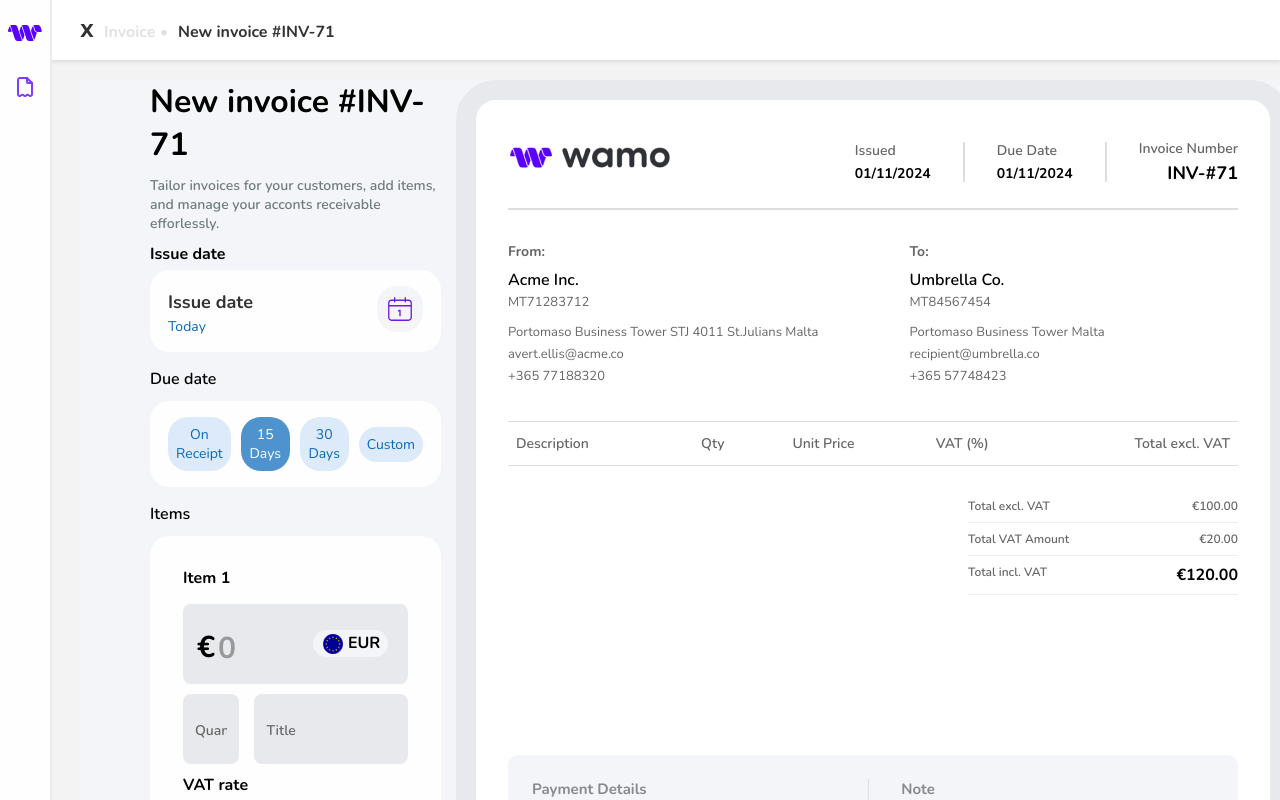
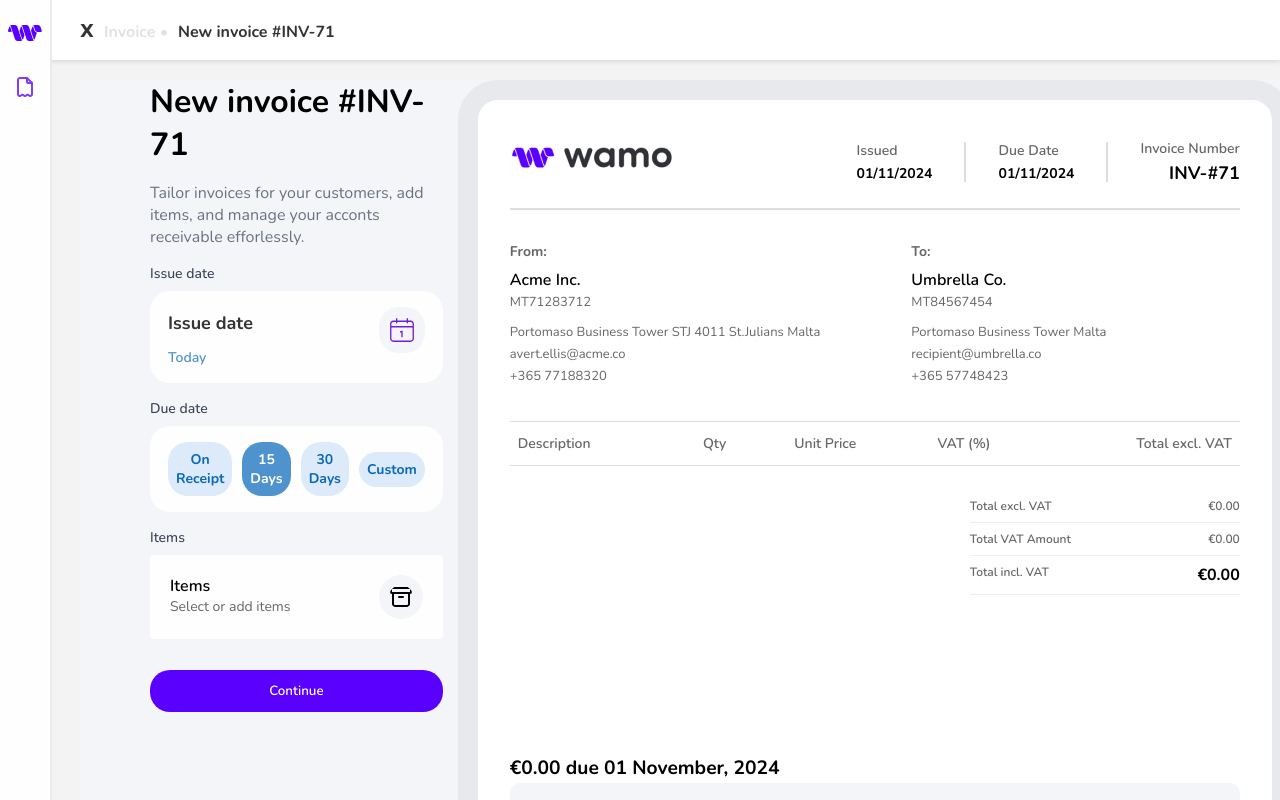
Before and after one commit to ErmanBALKAN/Invoice-App, a React (Create React App) app: page / in a window 1280 px wide. Shown: the top 800 px of the page. Built offline with nearby package versions, Linux system fonts and the light colour scheme.

Commit message:
item add added

```diff
--- a/src/components/main/form/form.jsx
+++ b/src/components/main/form/form.jsx
@@ -1,4 +1,4 @@
-import React from "react";
+import React, { useState } from "react";
 import DatePicker from "react-datepicker";
 import moment from "moment";
 import "react-datepicker/dist/react-datepicker.css";
@@ -6,14 +6,11 @@
   ContainerForm,
   FormWrapper,
   FormGroup,
-  Label,
-  H5,
+  Text,
   DateContainer,
   DatePickerWrapper,
   DateDisplay,
   DateIconButton,
-  DateLabel,
-  DateText,
   DueDateOptions,
   DueDateOption,
   ItemSection,
@@ -32,25 +29,35 @@
   VatOption,
   CustomVatInput,
   AddButton,
-  ErrorText,
   ItemError,
+  ToggleSection,
+  ItemsContainer,
+  ItemSummary,
+  ItemSummaryContent,
+  ItemSummaryHeader,
+  ItemInitial,
+  ItemDetails,
+  ItemPricing,
+  AddMoreButton,
 } from "./form.styles";
 import { useForm, useFieldArray } from "react-hook-form";
 import { yupResolver } from "@hookform/resolvers/yup";
 import { useDateHandling } from "./hooks/useDateHandling";
-import { CURRENCIES, VAT_OPTIONS, DUE_DATE_OPTIONS } from '../../../data/formConstants';
-import { useInvoice } from '../../../context/InvoiceContext';
+import { CURRENCIES, VAT_OPTIONS, DUE_DATE_OPTIONS } from "../../../data/formConstants";
+import { useInvoice } from "../../../context/InvoiceContext";
 import { CiCalendarDate } from "react-icons/ci";
 import { LuArchive } from "react-icons/lu";
+import { IoIosAddCircleOutline } from "react-icons/io";
 import schema from "./validationSchema";
 
 const Form = () => {
-  const { register, control, handleSubmit, watch, setValue,formState: { errors },
-  } = useForm({
-    resolver: yupResolver(schema),
+  const [isItemsVisible, setIsItemsVisible] = useState(true);
+  const [showItemInputs, setShowItemInputs] = useState(false);
+  const [isCustomVat, setIsCustomVat] = useState(false);
+  const { register, control, handleSubmit, watch, setValue, formState: { errors },} = useForm({ resolver: yupResolver(schema),
     defaultValues: {
-      issueDate: moment().startOf('day').toDate(),
-      dueDate: moment().startOf('day').add(15, "days").toDate(),
+      issueDate: moment().startOf("day").toDate(),
+      dueDate: moment().startOf("day").add(15, "days").toDate(),
       items: [
         {
           amount: undefined,
@@ -63,7 +70,7 @@
     },
   });
 
-  const { fields, append, remove } = useFieldArray({
+  const { fields, append } = useFieldArray({
     control,
     name: "items",
   });
@@ -109,19 +116,29 @@
       title: "",
       vatRate: "",
     });
+    setShowItemInputs(false);
+  };
+
+  const handleShowInputs = () => {
+    setShowItemInputs(true);
+  };
+
+  const handleToggleClick = () => {
+    setIsItemsVisible(false);
+    setShowItemInputs(true);
   };
 
   return (
     <ContainerForm>
       <FormWrapper onSubmit={handleSubmit(onSubmit)}>
         <h1>New invoice #INV-71</h1>
-        <H5>
+        <Text variant="h5">
           Tailor invoices for your customers, add items, and manage your acconts
           receivable efforlessly.
-        </H5>
+        </Text>
 
         <FormGroup>
-          <DateLabel>Issue date</DateLabel>
+          <Text variant="label">Issue date</Text>
           <DateContainer>
             <DatePickerWrapper>
               <p>Issue date</p>
@@ -131,7 +148,9 @@
               <DateIconButton type="button" onClick={handleIconClick}>
                 <DatePicker
                   selected={issueDate}
-                  onChange={(date) => setIssueDate(moment(date).startOf('day').toDate())}
+                  onChange={(date) =>
+                    setIssueDate(moment(date).startOf("day").toDate())
+                  }
                   dateFormat="dd.MM.yyyy"
                   open={isOpen}
                   onClickOutside={() => setIsOpen(false)}
@@ -141,12 +160,12 @@
                 <CiCalendarDate size={32} />
               </DateIconButton>
             </DatePickerWrapper>
-            <DateText>{getDateDisplay(issueDate)}</DateText>
+            <Text variant="date">{getDateDisplay(issueDate)}</Text>
           </DateContainer>
         </FormGroup>
 
         <FormGroup>
-          <Label>Due date</Label>
+          <Text variant="label">Due date</Text>
           <DateContainer>
             <DueDateOptions>
               {DUE_DATE_OPTIONS.map((option) => (
@@ -160,7 +179,11 @@
                     <DatePickerWrapper>
                       <DatePicker
                         selected={dueDate}
-                        onChange={(date) => handleCustomDateChange(moment(date).startOf('day').toDate())}
+                        onChange={(date) =>
+                          handleCustomDateChange(
+                            moment(date).startOf("day").toDate()
+                          )
+                        }
                         dateFormat="dd.MM.yyyy"
                         open={isDueDatePickerOpen}
                         onClickOutside={() => setIsDueDatePickerOpen(false)}
@@ -175,17 +198,58 @@
         </FormGroup>
 
         <FormGroup>
-          <Label>Items</Label>
+        <ItemsContainer>
+          <Text variant="label">Items</Text>
+          {fields.length > 0 && fields.slice(0, -1).map((item) => (
+            <ItemSummary key={item.id}>
+              <ItemSummaryContent>
+                <ItemSummaryHeader>
+                  <span style={{display: "flex", alignItems: "center"}}>
+                    <ItemInitial>{item.title.slice(0,1)}</ItemInitial>
+                    <ItemDetails>
+                      <Text variant="bold">{item.title}</Text>
+                      <Text variant="vat">{item.vatRate}% <span>&#8226; {item.vatRate === "0" ? "VAT Exempt" : item.vatRate === "10" ? "Reduced VAT" : item.vatRate === "20" ? "Standard VAT" : "Custom VAT"}</span> </Text>
+                    </ItemDetails>
+                  </span>
+                  <ItemPricing>
+                    <Text variant="bold">
+                      {CURRENCIES.find(c => c.code === item.currency)?.symbol}
+                      {(item.amount * item.quantity * (1 + item.vatRate / 100)).toFixed(2)}
+                    </Text>
+                    <Text variant="light">
+                      {item.quantity} x {CURRENCIES.find(c => c.code === item.currency)?.symbol}{item.amount}
+                    </Text>
+                  </ItemPricing>
+                </ItemSummaryHeader>
+                <AddMoreButton onClick={handleShowInputs}>
+                  <IoIosAddCircleOutline size={28} />
+                  Add more items
+                </AddMoreButton>
+              </ItemSummaryContent>
+            </ItemSummary>
+          ))}
+
+          {isItemsVisible && (
+            <ToggleSection
+              onClick={handleToggleClick}
+              isOpen={isItemsVisible}
+            >
+              <div>
+                <Text variant="bold">Items</Text>
+                <Text variant="light">Select or add items</Text>
+              </div>
+              <LuArchive size={24} />
+            </ToggleSection>
+          )}
+
+          {showItemInputs && (
             <ItemSection>
-            {fields.map((field, index) => (
-              <ItemInputGroup key={field.id}>
+              <ItemInputGroup key={fields[fields.length - 1].id}>
                 <ItemHeader>
-                  <h3>Item {index + 1}</h3>
-                  {index > 0 && (
-                    <button type="button" onClick={() => remove(index)}>
+                  <h3>Item {fields.length}</h3>
+                  <button onClick={() => setIsItemsVisible(!isItemsVisible)}>
                     <LuArchive size={24} />
                   </button>
-                  )}
                 </ItemHeader>
 
                 <CombinedInputWrapper>
@@ -193,12 +257,12 @@
                     <CurrencySymbol>
                       {
                         CURRENCIES.find(
-                          (c) => c.code === watch(`items.${index}.currency`)
+                          (c) => c.code === watch(`items.${fields.length - 1}.currency`)
                         )?.symbol
                       }
                     </CurrencySymbol>
                     <AmountInput
-                      {...register(`items.${index}.amount`)}
+                      {...register(`items.${fields.length - 1}.amount`)}
                       placeholder="0"
                       type="number"
                       min="0"
@@ -209,12 +273,12 @@
                     <FlagImage
                       src={
                         CURRENCIES.find(
-                          (c) => c.code === watch(`items.${index}.currency`)
+                          (c) => c.code === watch(`items.${fields.length - 1}.currency`)
                         )?.src
                       }
-                      alt={`${watch(`items.${index}.currency`)} flag`}
+                      alt={`${watch(`items.${fields.length - 1}.currency`)} flag`}
                     />
-                    <StyledSelect {...register(`items.${index}.currency`)}>
+                    <StyledSelect {...register(`items.${fields.length - 1}.currency`)}>
                       {CURRENCIES.map((currency) => (
                         <option key={currency.code} value={currency.code}>
                           {currency.code}
@@ -223,12 +287,14 @@
                     </StyledSelect>
                   </CurrencySelectWrapper>
                 </CombinedInputWrapper>
-                {errors.items?.[index]?.amount && (
-                  <ErrorText>{errors.items[index].amount.message}</ErrorText>
+                {errors.items?.[fields.length - 1]?.amount && (
+                  <Text variant="error">
+                    {errors.items[fields.length - 1].amount.message}
+                  </Text>
                 )}
                 <ItemRow>
                   <ItemInput
-                    {...register(`items.${index}.quantity`)}
+                    {...register(`items.${fields.length - 1}.quantity`)}
                     placeholder="Quantity"
                     type="number"
                     min="0"
@@ -236,17 +302,21 @@
                   />
 
                   <ItemInput
-                    {...register(`items.${index}.title`)}
+                    {...register(`items.${fields.length - 1}.title`)}
                     placeholder="Title"
                     flex={4}
                   />
                 </ItemRow>
                 <ItemError>
-                  {errors.items?.[index]?.quantity && (
-                    <ErrorText>{errors.items[index].quantity.message}</ErrorText>
+                  {errors.items?.[fields.length - 1]?.quantity && (
+                    <Text variant="error">
+                      {errors.items[fields.length - 1].quantity.message}
+                    </Text>
                   )}
-                {errors.items?.[index]?.title && (
-                  <ErrorText>{errors.items[index].title.message}</ErrorText>
+                  {errors.items?.[fields.length - 1]?.title && (
+                    <Text variant="error">
+                      {errors.items[fields.length - 1].title.message}
+                    </Text>
                   )}
                 </ItemError>
                 <ItemHeader>
@@ -256,22 +326,24 @@
                 {VAT_OPTIONS.map((rate) => (
                   <VatOption
                     key={rate.value}
-                      selected={watch(`items.${index}.vatRate`) === rate.value}
+                    selected={watch(`items.${fields.length - 1}.vatRate`) === rate.value}
                     onClick={(e) => {
                       e.preventDefault();
-                        setValue(`items.${index}.vatRate`, rate.value);
+                      setValue(`items.${fields.length - 1}.vatRate`, rate.value);
+                      setIsCustomVat(rate.value === "custom");
                     }}
                   >
                     {rate.value === "custom" ? (
                       <>
                         {rate.label}
-                          {watch(`items.${index}.vatRate`) === "custom" && (
+                        {isCustomVat && (
                           <CustomVatInput
-                              {...register(`items.${index}.customVatRate`)}
+                            {...register(`items.${fields.length - 1}.vatRate`)}
                             type="number"
                             min="0"
                             max="100"
                             placeholder="%"
+                            onChange={(e) => setValue(`items.${fields.length - 1}.vatRate`, e.target.value)}
                           />
                         )}
                         </>
@@ -280,20 +352,20 @@
                       )}
                     </VatOption>
                   ))}
+
                 </VatOptions>
-                {errors.items?.[index]?.vatRate && (
-                  <ErrorText>{errors.items[index].vatRate.message}</ErrorText>
+                {errors.items?.[fields.length - 1]?.vatRate && (
+                  <Text variant="error">
+                    {errors.items[fields.length - 1].vatRate.message}
+                  </Text>
                 )}
               </ItemInputGroup>
-            ))}
-
-            <AddButton
-              type="button"
-              onClick={handleAddItem}
-            >
+              <AddButton type="button" onClick={handleAddItem}>
                 Add Item
               </AddButton>
             </ItemSection>
+          )}
+        </ItemsContainer>
         </FormGroup>
         <AddButton type="submit">Continue</AddButton>
       </FormWrapper>
--- a/src/components/main/form/form.styles.js
+++ b/src/components/main/form/form.styles.js
@@ -1,4 +1,4 @@
-import styled from "styled-components";
+import styled, { keyframes } from 'styled-components';
 
 export const ContainerForm = styled.div`
   width: 100%;
@@ -36,18 +36,64 @@
   margin-bottom: 1rem;
 `;
 
-export const Label = styled.label`
-  display: block;
-  margin: 0.7rem 0;
-  font-weight: 600;
+export const Text = styled.p`
+  ${({ variant }) => {
+    switch (variant) {
+      case 'bold':
+        return `
+          font-weight: 600;
+          font-size: 16px;
+        `;
+      case 'light':
+        return `
+          color: #666;
+          font-size: 14px;
+        `;
+      case 'h5':
+        return `
+          color: #6B7280;
+          font-size: 16px;
+          font-weight: 400;
+          margin: 16px 0;
+        `;
+      case 'label':
+        return `
+          font-size: 14px;
+          font-weight: 500;
+          margin-bottom: 8px;
+          color: #374151;
+        `;
+      case 'date':
+        return `
+          color: #4E92CE;
+          font-size: 14px;
+          font-weight: 600;
+          margin-top: -5px;
+        `;
+      case 'error':
+        return `
+          color: #EF4444;
+          font-size: 12px;
+          margin-top: 4px;
+        `;
+      case 'vat':
+        return `
+          font-size: 13px;
+          margin-top: 4px;
+          span {
+            font-size: 13px;
+            color: #6B7280;
+          }
+        `;
+      default:
+        return `
+          font-size: 14px;
+          color: #374151;
+        `;
+    }
+  }}
 `;
 
-export const H5 = styled.h5`
-  font-size: 14px;
-  font-weight: 600;
-  color: #707b7c;
-  margin: 10px 0 10px 0;
-`;
 
 export const DateContainer = styled.div`
   background-color: #fefefe;
@@ -110,17 +156,6 @@
   }
 `;
 
-export const DateLabel = styled.div`
-  font-weight: 700;
-  margin-bottom: 5px;
-`;
-
-export const DateText = styled.div`
-  color: #0a68b9;
-  font-size: 14px;
-  margin-top: -15px;
-`;
-
 export const DueDateOptions = styled.div`
   display: flex;
   gap: 10px;
@@ -133,13 +168,27 @@
   padding: 8px 8px;
   border-radius: 20px;
   border: none;
-  background-color: ${(props) => (props.selected ? "#4E92CE" : "#DDEAF9")};
-  color: ${(props) => (props.selected ? "#fff" : "#0A68B9")};
+  background-color: ${({selected}) => (selected ? "#4E92CE" : "#DDEAF9")};
+  color: ${({selected}) => (selected ? "#fff" : "#0A68B9")};
   cursor: pointer;
   font-size: 14px;
+  font-weight: 700;
 
   &:hover {
-    background-color: ${(props) => (props.selected ? "#4E92CE" : "#8FBAE1")};
+    background-color: ${({selected}) => (selected ? "#4E92CE" : "#8FBAE1")};
+  }
+`;
+
+export const slideDown = keyframes`
+  from {
+    opacity: 0;
+    transform: translateY(-10px);
+    max-height: 0;
+  }
+  to {
+    opacity: 1;
+    transform: translateY(0);
+    max-height: 2000px;
   }
 `;
 
@@ -147,6 +196,7 @@
   background-color: #fefefe;
   padding: 16px 18px;
   border-radius: 20px;
+  animation: ${slideDown} 0.8s ease forwards;
 `;
 
 export const ItemHeader = styled.div`
@@ -162,6 +212,12 @@
     &:last-child {
       font-size: 16px;
     }
+  }
+
+  svg {
+    background-color: #F4F5F8 ;
+    padding: 10px;
+    border-radius: 50%;
   }
 `;
 
@@ -188,7 +244,7 @@
 export const CurrencySymbol = styled.span`
   position: absolute;
   left: 14px;
-  top: 15px;
+  top: 16.5px;
   color: #000;
   font-weight: 700;
   font-size: 30px;
@@ -321,8 +377,39 @@
 `;
 
 export const CustomVatInput = styled(ItemInput)`
-  width: 80px;
+  width: 30px;
   margin-left: 10px;
+  height: 6px;
+  padding: 6px 4px;
+  background-color: #DDEAF9;
+  font-size: 14px;
+  color: #4E92CE;
+  font-weight: 700;
+`;
+
+export const ToggleSection = styled.div`
+  background-color: #FEFEFE;
+  padding: 20px;
+  display: flex;
+  justify-content: space-between;
+  cursor: pointer;
+  border-radius: 4px;
+  margin-bottom: 10px;
+  transition: opacity 0.3s ease;
+
+  &:hover {
+    background-color: #F8F8F8;
+  }
+
+  svg {
+    background-color: #F4F5F8 ;
+    padding: 10px;
+    border-radius: 50%;
+  }
+`;
+
+export const ItemsContainer = styled.div`
+  position: relative;
 `;
 
 export const AddButton = styled.button`
@@ -337,9 +424,67 @@
   margin-top: 15px;
 `;
 
-export const ErrorText = styled.span`
-  color: #ff4d4f;
-  font-size: 12px;
-  margin-top: 4px;
-  display: block;
+export const ItemSummary = styled.div`
+  padding: 1rem;
+  background-color: #FEFEFE;
+  border-radius: 8px;
+  margin-bottom: 1rem;
 `;
+
+export const ItemSummaryContent = styled.div`
+  display: flex;
+  flex-direction: column;
+  width: 100%;
+`;
+
+export const ItemSummaryHeader = styled.span`
+  display: flex;
+  align-items: center;
+  justify-content: space-between;
+`;
+
+export const ItemInitial = styled.div`
+  margin-right: 10px;
+  background-color: #F0F0F0;
+  padding: 10px;
+  border-radius: 50%;
+  width: 25px;
+  height: 25px;
+  display: flex;
+  align-items: center;
+  justify-content: center;
+`;
+
+export const ItemDetails = styled.span`
+  display: flex;
+  flex-direction: column;
+`;
+
+export const ItemPricing = styled.span`
+  display: flex;
+  flex-direction: column;
+  align-items: flex-end;
+`;
+
+export const AddMoreButton = styled.button`
+  display: flex;
+  align-items: center;
+  gap: 5px;
+  margin-top: 15px;
+  color: #0A68B9;
+  font-size: 16px;
+  font-weight: bold;
+  text-decoration: underline;
+  background: none;
+  border: none;
+  cursor: pointer;
+
+  &:hover {
+    opacity: 0.8;
+  }
+  svg {
+    path {
+      color: #0A68B9;
+    }
+  }
+`;
--- a/src/components/main/preview/preview.jsx
+++ b/src/components/main/preview/preview.jsx
@@ -22,13 +22,14 @@
   CompanyName,
   TaxId,
   ContactInfo,
+  DueAmount,
 } from "./preview.styles";
 import moment from 'moment';
+import { CURRENCIES } from "../../../data/formConstants";
 
 const Preview = () => {
   const { invoiceData } = useInvoice();
   const { issueDate, dueDate, items } = invoiceData;
-
   const {
     name: issuerName,
     address: issuerAddress,
@@ -45,6 +46,21 @@
     taxNumber: recipientTaxNumber,
     paymentDetails,
   } = invoiceRecipient;
+
+  const currencySymbol = items.length > 0
+    ? CURRENCIES.find(c => c.code === items[0].currency)?.symbol || '€'
+    : '€';
+
+  const calculations = items.reduce((acc, item) => {
+    const subtotal = item.quantity * item.amount;
+    const vatAmount = subtotal * (item.vatRate / 100);
+
+    return {
+      totalExclVat: acc.totalExclVat + subtotal,
+      totalVatAmount: acc.totalVatAmount + vatAmount,
+      totalInclVat: acc.totalInclVat + (subtotal + vatAmount)
+    };
+  }, { totalExclVat: 0, totalVatAmount: 0, totalInclVat: 0 });
 
   return (
     <ContainerPreview>
@@ -98,32 +114,36 @@
           </tr>
         </thead>
         <tbody>
-          {items.map((item, index) => (
-            <tr key={index}>
-              <TableDescription>{item.title}</TableDescription>
-              <td>{item.quantity}</td>
-              <td>€{item.amount}</td>
-              <td>{item.vatRate}%</td>
-              <td>€{((item.quantity * item.amount) * (1 + item.vatRate / 100)).toFixed(2)}</td>
-            </tr>
-          ))}
+          {items.map((item, index) => {
+            return (
+              <tr key={index}>
+                <TableDescription>{item.title}</TableDescription>
+                <td>{item.quantity}</td>
+                <td>{currencySymbol}{item.amount}</td>
+                <td>{item.vatRate}%</td>
+                <td>{currencySymbol}{((item.quantity * item.amount) * (1 + item.vatRate / 100)).toFixed(2)}</td>
+              </tr>
+            );
+          })}
         </tbody>
       </Table>
 
       <TotalSection>
         <TotalItem>
-          Total excl. VAT<span>€100.00</span>
+          Total excl. VAT<span>{currencySymbol}{calculations.totalExclVat.toFixed(2)}</span>
         </TotalItem>
 
         <TotalItem>
-          Total VAT Amount<span>€20.00</span>
+          Total VAT Amount<span>{currencySymbol}{calculations.totalVatAmount.toFixed(2)}</span>
         </TotalItem>
 
         <TotalItem>
-          Total incl. VAT<strong> €120.00</strong>
+          Total incl. VAT<strong>{currencySymbol}{calculations.totalInclVat.toFixed(2)}</strong>
         </TotalItem>
       </TotalSection>
-
+      <DueAmount>
+        {currencySymbol}{calculations.totalInclVat.toFixed(2)} due {moment(dueDate).format('DD MMMM, YYYY')}
+      </DueAmount>
       <PaymentSection>
         <div>
           <h3>Payment Details</h3>
--- a/src/components/main/preview/preview.styles.js
+++ b/src/components/main/preview/preview.styles.js
@@ -236,3 +236,8 @@
   font-size: 13px;
   margin-bottom: 4px;
 `;
+
+export const DueAmount = styled(CompanyName)`
+  font-size: 1.2rem;
+  font-weight: 800;
+`;
--- a/src/router/index.jsx
+++ b/src/router/index.jsx
@@ -1,5 +1,5 @@
 import React from "react";
-import { BrowserRouter, Route, Routes } from "react-router-dom";
+import { BrowserRouter, Route, Routes, Navigate } from "react-router-dom";
 import { GlobalStyle } from "../styles/global";
 import { SideBar } from "../components/sidebar/sidebar";
 import Header from "../components/header/header";
@@ -13,6 +13,7 @@
       <SideBar />
       <Routes>
         <Route path="/" element={<MainContainer />} />
+        <Route path="*" element={<Navigate to="/" />} />
       </Routes>
     </BrowserRouter>
   );
```
Lines whose indentation alone changed are shown as unchanged.
